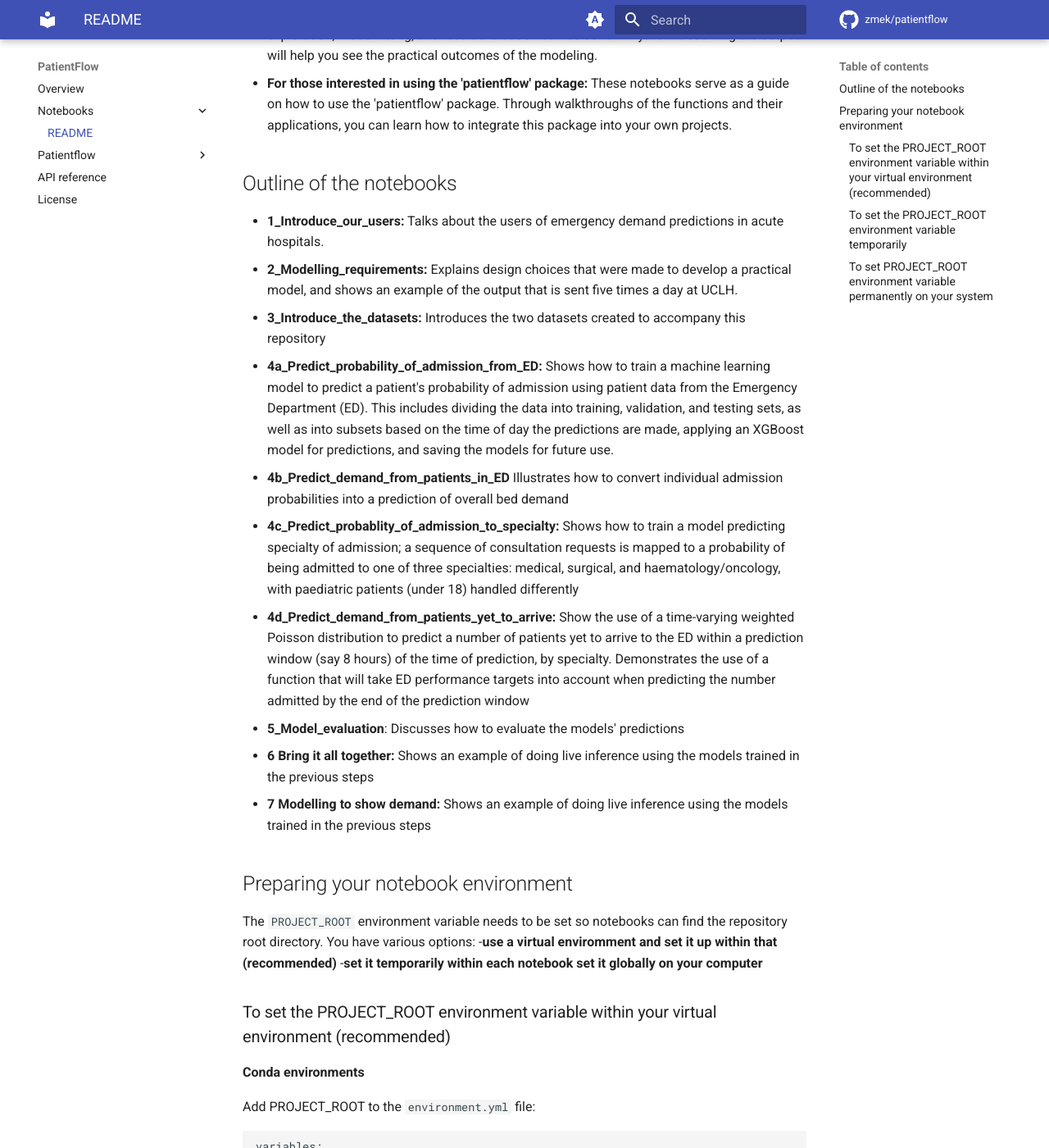
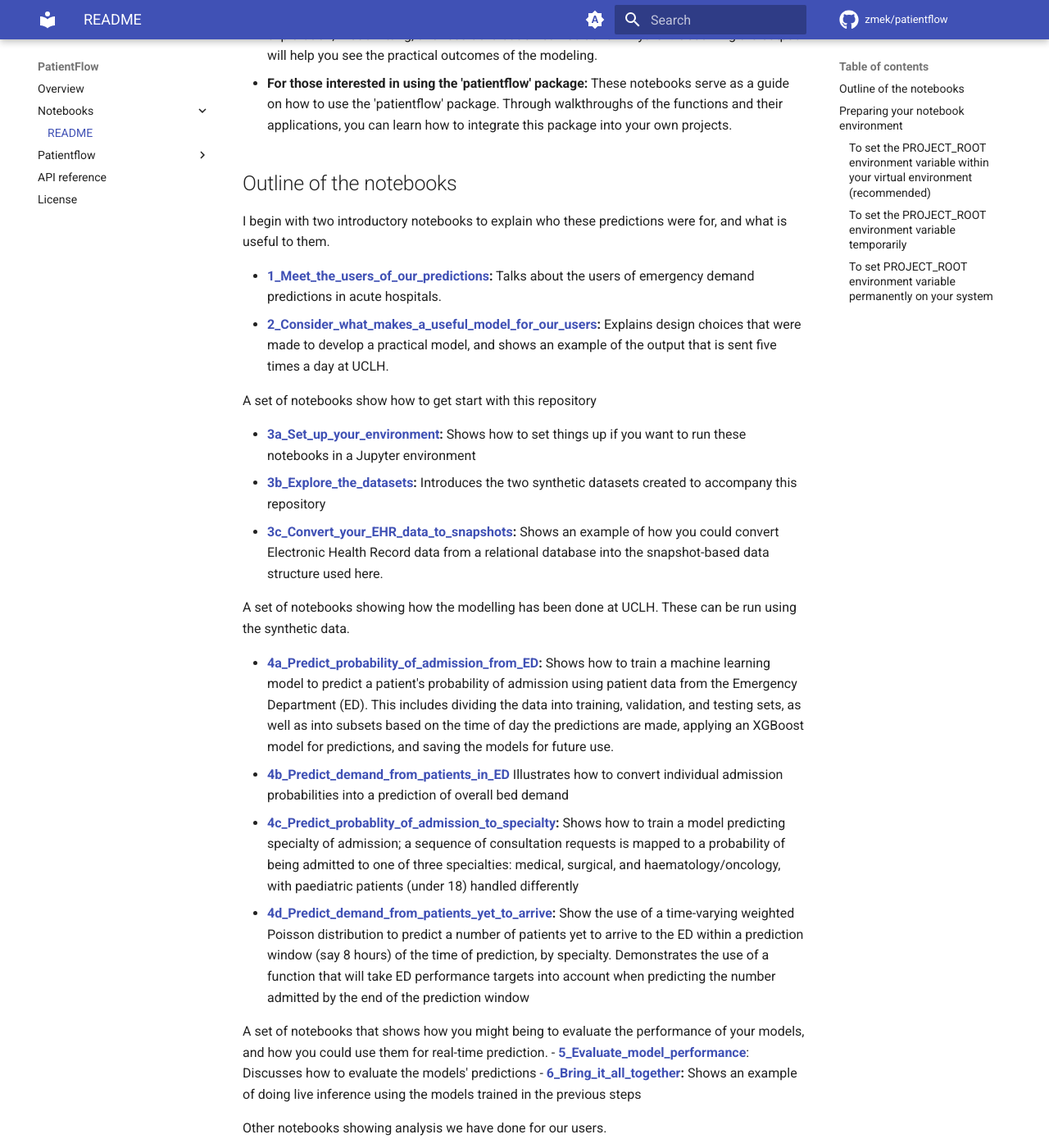
Before and after one commit to zmek/patientflow, an MkDocs documentation site: the page built from docs/notebooks/README.md, in a window 1280 px wide and 1400 px high, scrolled down 430 px. Shown: the whole window at 82% size. Built offline with MkDocs 1.6.1 and Material for MkDocs 9.7.7, drawn with Linux system fonts in a browser that asks for light colours; comment, search, counter and statistics services are not loaded; some of the changed text lies outside the part shown.

Commit message:
WIP rename notebooks

```diff
--- a/notebooks/README.md
+++ b/notebooks/README.md
@@ -8,16 +8,31 @@ This folder contains a series of notebooks that demonstrate the process of model
 
 ## Outline of the notebooks
 
-- **1_Introduce_our_users:** Talks about the users of emergency demand predictions in acute hospitals.
-- **2_Modelling_requirements:** Explains design choices that were made to develop a practical model, and shows an example of the output that is sent five times a day at UCLH.
-- **3_Introduce_the_datasets:** Introduces the two datasets created to accompany this repository
-- **4a_Predict_probability_of_admission_from_ED:** Shows how to train a machine learning model to predict a patient's probability of admission using patient data from the Emergency Department (ED). This includes dividing the data into training, validation, and testing sets, as well as into subsets based on the time of day the predictions are made, applying an XGBoost model for predictions, and saving the models for future use.
-- **4b_Predict_demand_from_patients_in_ED** Illustrates how to convert individual admission probabilities into a prediction of overall bed demand
-- **4c_Predict_probablity_of_admission_to_specialty:** Shows how to train a model predicting specialty of admission; a sequence of consultation requests is mapped to a probability of being admitted to one of three specialties: medical, surgical, and haematology/oncology, with paediatric patients (under 18) handled differently
-- **4d_Predict_demand_from_patients_yet_to_arrive:** Show the use of a time-varying weighted Poisson distribution to predict a number of patients yet to arrive to the ED within a prediction window (say 8 hours) of the time of prediction, by specialty. Demonstrates the use of a function that will take ED performance targets into account when predicting the number admitted by the end of the prediction window
-- **5_Model_evaluation**: Discusses how to evaluate the models' predictions
-- **6 Bring it all together:** Shows an example of doing live inference using the models trained in the previous steps
-- **7 Modelling to show demand:** Shows an example of doing live inference using the models trained in the previous steps
+I begin with two introductory notebooks to explain who these predictions were for, and what is useful to them.
+
+- **[1_Meet_the_users_of_our_predictions](1_Meet_the_users_of_our_predictions.ipynb):** Talks about the users of emergency demand predictions in acute hospitals.
+- **[2_Consider_what_makes_a_useful_model_for_our_users](2_Consider_what_makes_a_useful_model_for_our_users.ipynb):** Explains design choices that were made to develop a practical model, and shows an example of the output that is sent five times a day at UCLH.
+
+A set of notebooks show how to get start with this repository
+
+- **[3a_Set_up_your_environment](3a_Set_up_your_environment.ipynb):** Shows how to set things up if you want to run these notebooks in a Jupyter environment
+- **[3b_Explore_the_datasets](3b_Explore_the_datasets.ipynb):** Introduces the two synthetic datasets created to accompany this repository
+- **[3c_Convert_your_EHR_data_to_snapshots](3c_Convert_your_EHR_data_to_snapshots.ipynb):** Shows an example of how you could convert Electronic Health Record data from a relational database into the snapshot-based data structure used here.
+
+A set of notebooks showing how the modelling has been done at UCLH. These can be run using the synthetic data.
+
+- **[4a_Predict_probability_of_admission_from_ED](4a_Predict_probability_of_admission_from_ED.ipynb):** Shows how to train a machine learning model to predict a patient's probability of admission using patient data from the Emergency Department (ED). This includes dividing the data into training, validation, and testing sets, as well as into subsets based on the time of day the predictions are made, applying an XGBoost model for predictions, and saving the models for future use.
+- **[4b_Predict_demand_from_patients_in_ED](4b_Predict_demand_from_patients_in_ED.ipynb)** Illustrates how to convert individual admission probabilities into a prediction of overall bed demand
+- **[4c_Predict_probablity_of_admission_to_specialty](4c_Predict_probability_of_admission_to_specialty.ipynb):** Shows how to train a model predicting specialty of admission; a sequence of consultation requests is mapped to a probability of being admitted to one of three specialties: medical, surgical, and haematology/oncology, with paediatric patients (under 18) handled differently
+- **[4d_Predict_demand_from_patients_yet_to_arrive](4d_Predict_demand_from_patients_yet_to_arrive.ipynb):** Show the use of a time-varying weighted Poisson distribution to predict a number of patients yet to arrive to the ED within a prediction window (say 8 hours) of the time of prediction, by specialty. Demonstrates the use of a function that will take ED performance targets into account when predicting the number admitted by the end of the prediction window
+
+A set of notebooks that shows how you might being to evaluate the performance of your models, and how you could use them for real-time prediction.
+- **[5_Evaluate_model_performance](5_Evaluate_model_performance.ipynb)**: Discusses how to evaluate the models' predictions
+- **[6_Bring_it_all_together](6_Bring_it_all_together.ipynb):** Shows an example of doing live inference using the models trained in the previous steps
+
+Other notebooks showing analysis we have done for our users.
+
+- **[7_Visualise_undelayed_demand](7_Visualise_undelayed_demand.ipynb):** Create charts showing when in the day beds are needed, if ED targets for admitted patients are met and no one has to wait for a bed.
 
 ## Preparing your notebook environment
 
```
Also changed, not shown: 15 other files.
